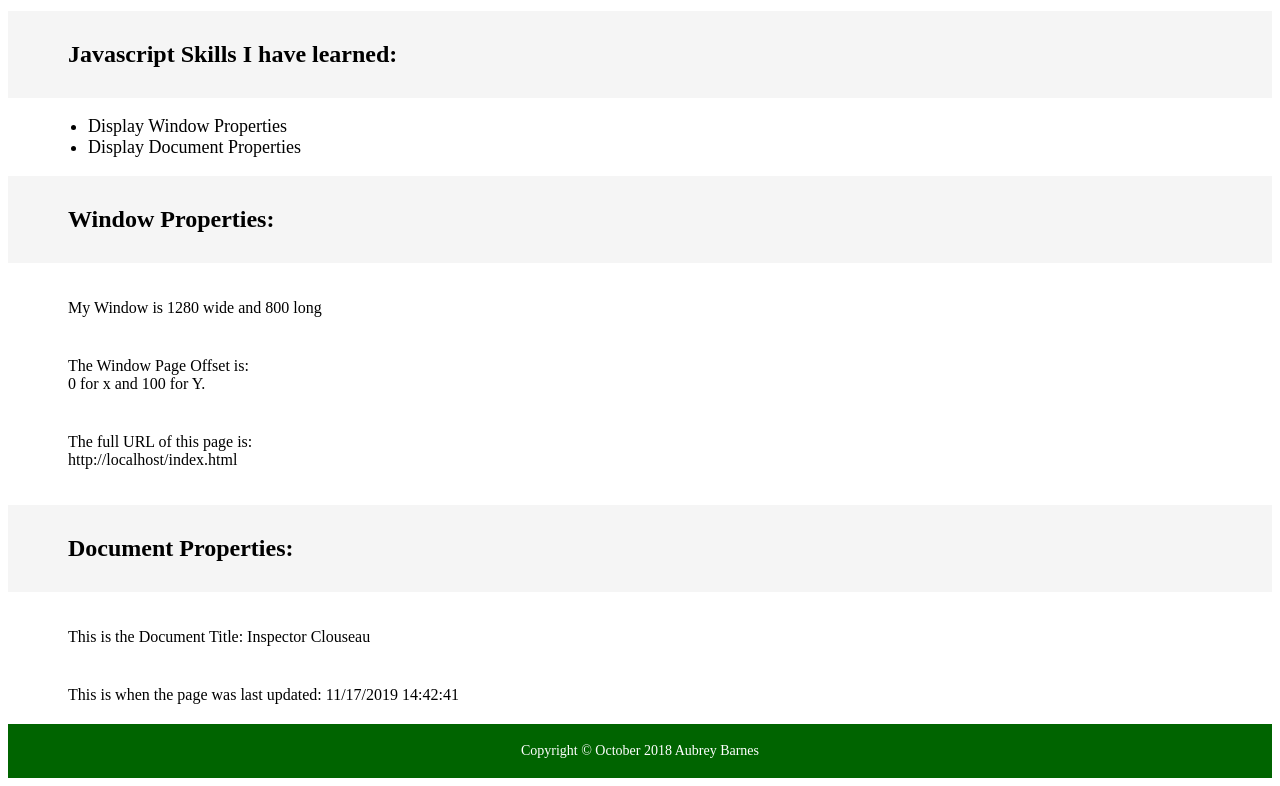
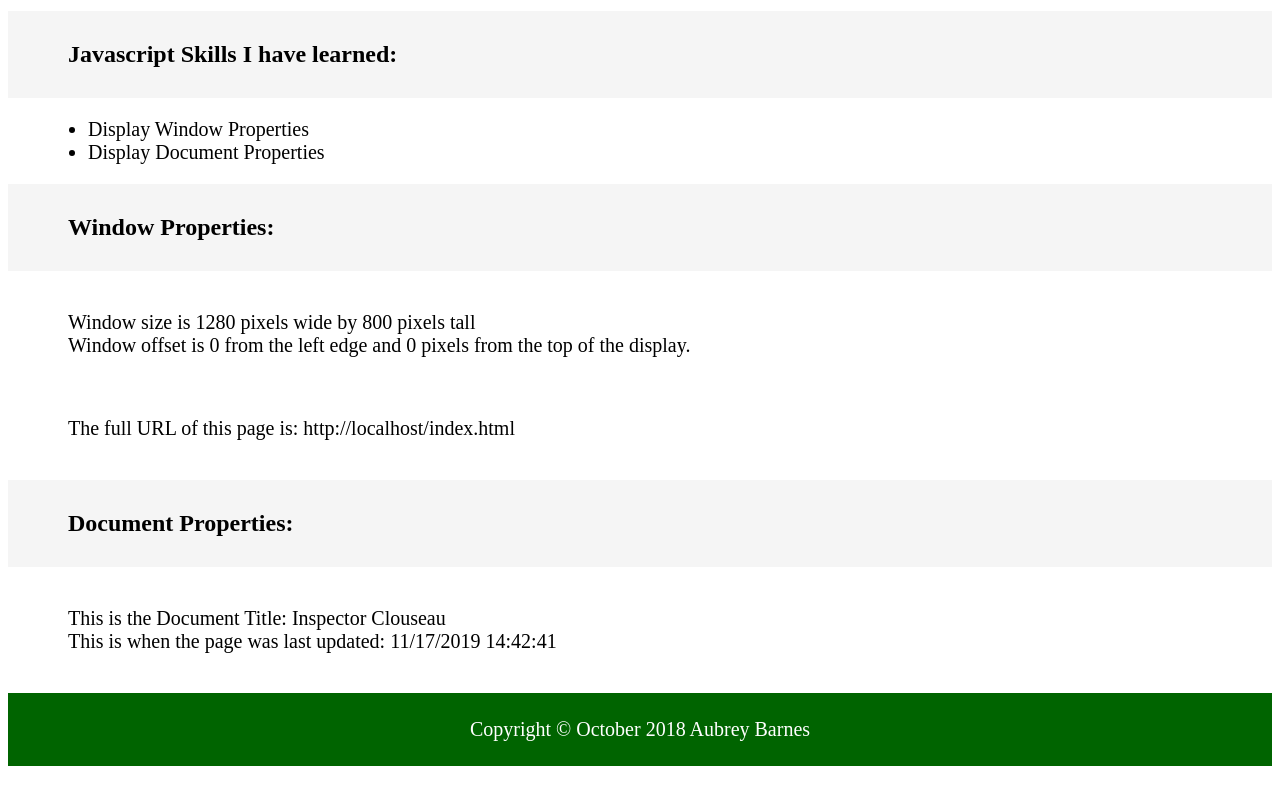
Before and after one commit to aubreyjones07/dgm2760unit02, a plain HTML site: page index.html in a window 1280 px wide. Shown: the part 299-1085 px from the top of the page. Drawn offline with Linux system fonts and the light colour scheme.

Commit message:
updated js

```diff
--- a/css/main.css
+++ b/css/main.css
@@ -66,49 +66,18 @@
 
 .listofskills {
     padding-left: 80px;
-    font-size: 18px;
+    font-size: 20px;
 
 
 }
 
-.windowsize {
+
+
+.info {
     padding-top: 20px;
     padding-left: 60px;
     padding-bottom: 20px;
-    font-size: 16px;
-
-
-}
-
-.windowupperleftoffset {
-    padding-top: 20px;
-    padding-left: 60px;
-    padding-bottom: 20px;
-    font-size: 16px;
-
-}
-
-.url {
-    padding-top: 20px;
-    padding-left: 60px;
-    padding-bottom: 20px;
-    font-size: 16px;
-
-}
-
-.documenttitle {
-    padding-top: 20px;
-    padding-left: 60px;
-    padding-bottom: 20px;
-    font-size: 16px;
-
-}
-
-.lastupdated {
-    padding-top: 20px;
-    padding-left: 60px;
-    padding-bottom: 20px;
-    font-size: 16px;
+    font-size: 20px;
 
 }
 
@@ -119,7 +88,7 @@
 
 .copyright {
     text-align: center;
-    font-size: 14px;
+    font-size: 20px;
     padding: 5px;
     background-color: darkgreen;
     color: white;
--- a/index.html
+++ b/index.html
@@ -10,13 +10,13 @@
 <link rel="stylesheet" type="text/css" href="css/main.css">
 <title>Inspector Clouseau</title>
 </head>
-<body onresize="myWindowResize()">
+<body onresize="reDisplay()">
 
 
 
 <header>
 <div class="header">
-<img src="images/24465399-detective.jpg" onload="loadinspectorImage()" class="inspectorimage">
+<img src="images/24465399-detective.jpg" class="inspectorimage" onload="inspectorImage()">
 <h1 id="company" class="companyname"></h1>
 <h2 id="slogan" class="companyslogan"></h2>
 </div>
@@ -41,25 +41,18 @@
 
 
 
- <h1 class="skills">Window Properties:</h1>
+ <h2 class="skills">Window Properties:</h1>
+ <p id="myWindow" class="info"></p>
 
+<div id="url" class="info"></div>
 
-<div id="windowsize" class="windowsize"></div>
-
-
-<div id="windowupperleftoffset" class="windowupperleftoffset"></div>
+ <h2 class="skills">Document Properties:</h1>
+   <p id="myDocument" class="info"></p>
 
 
 
-<div id="url" class="url"></div>
 
 
-<h1 class="skills">Document Properties:</h1>
-
-<div id="documenttitle" class="documenttitle"></div>
-
-
-<div id="lastupdated" class="lastupdated"></div>
 
 
 
--- a/js/main.js
+++ b/js/main.js
@@ -6,33 +6,38 @@
 
 
 
-function loadinspectorImage() {
+function inspectorImage() {
 
 }
-
-
-var companyTitle = "Inspector Clouseau";
-document.getElementById("company").innerHTML = companyTitle;
-
-
-var companySlogan = "We Are Know-It-Alls";
-document.getElementById("slogan").innerHTML = companySlogan;
 
 
 
 
 
 
-function myWindowResize() {
-    var height = window.innerHeight, width = window.innerWidth, windowwidth = "My Window is " + width + " wide ", documenttitle = document.title, lastupdated = document.lastModified;
-    windowwidth += "and " + height + " long";
-    document.getElementById("windowsize").innerHTML = windowwidth;
-    window.scrollBy(100, 100);
-    document.getElementById("windowupperleftoffset").innerHTML = "The Window Page Offset is: <br>" + window.pageXOffset + " for x " + "and " + window.pageYOffset + " for Y.";
-    document.getElementById("documenttitle").innerHTML = "This is the Document Title: " + documenttitle;
-    document.getElementById("lastupdated").innerHTML = "This is when the page was last updated: " + lastupdated;
+document.querySelector('#company').innerText = `Inspector Clouseau`
+document.querySelector('#slogan').innerText = `This IZ Chief Inspector Clouseau \n speaking on the pheaun`
+
+
+function reDisplay() {
+let windowSizes = `Window size is ${window.innerWidth} pixels wide by ${window.innerHeight} pixels tall`
+let offset = `Window offset is ${window.screenX} from the left edge and ${window.screenY} pixels from the top of the display.`
+
+let myWindow = document.querySelector("#myWindow").innerText = `${windowSizes} \n ${offset}`
+
+let windowURL = document.querySelector("#url").innerText = `The full URL of this page is: ${window.location.href}`
+let documentTitle = `This is the Document Title: ${document.title}`
+let lastPageUpdate = `This is when the page was last updated: ${document.lastModified}`
+
+let myDocument = document.querySelector("#myDocument").innerText = `${documentTitle} \n ${lastPageUpdate}`
+
+
+window.scrollBy(100, 100);
+
+
 }
 
-myWindowResize();
+reDisplay()
 
-document.getElementById("url").innerHTML = "The full URL of this page is: <br>" + window.location.href;
+
+//document.getElementById("url").innerHTML = "The full URL of this page is: <br>" + window.location.href;
```
